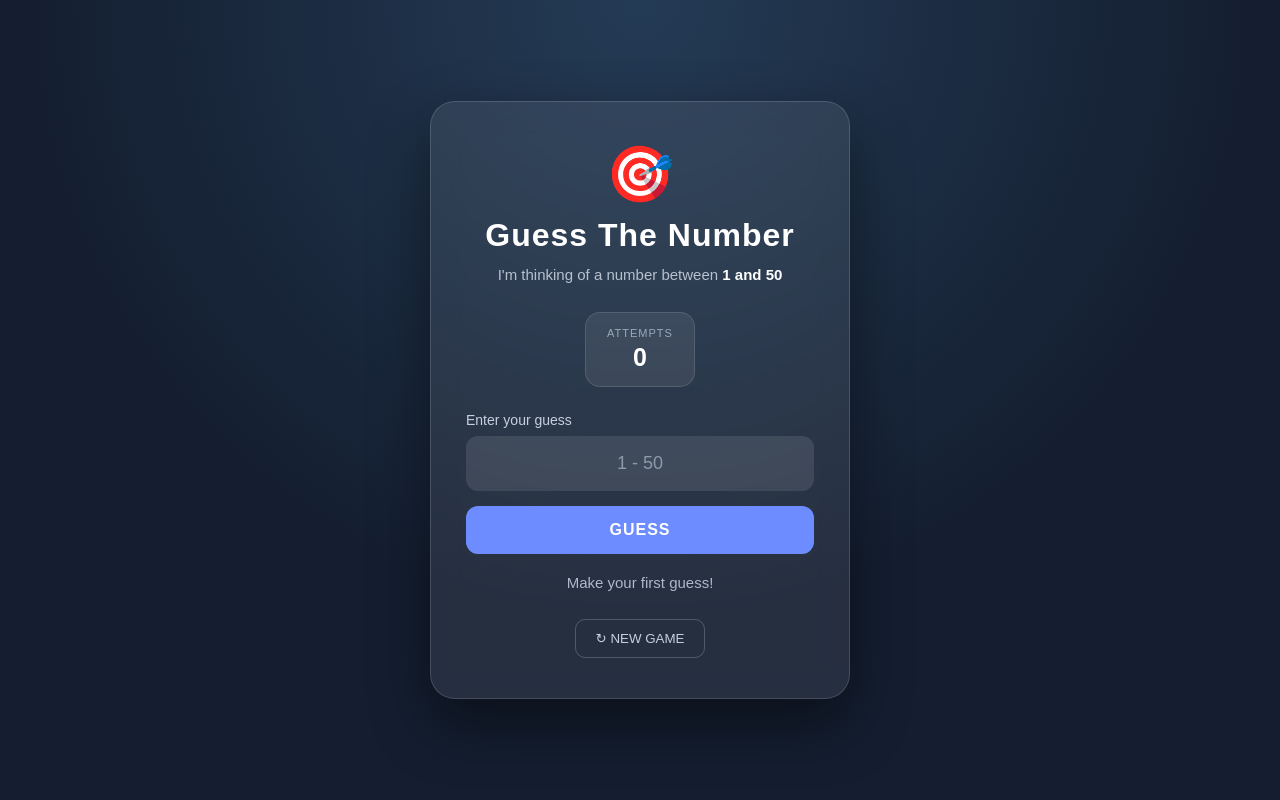
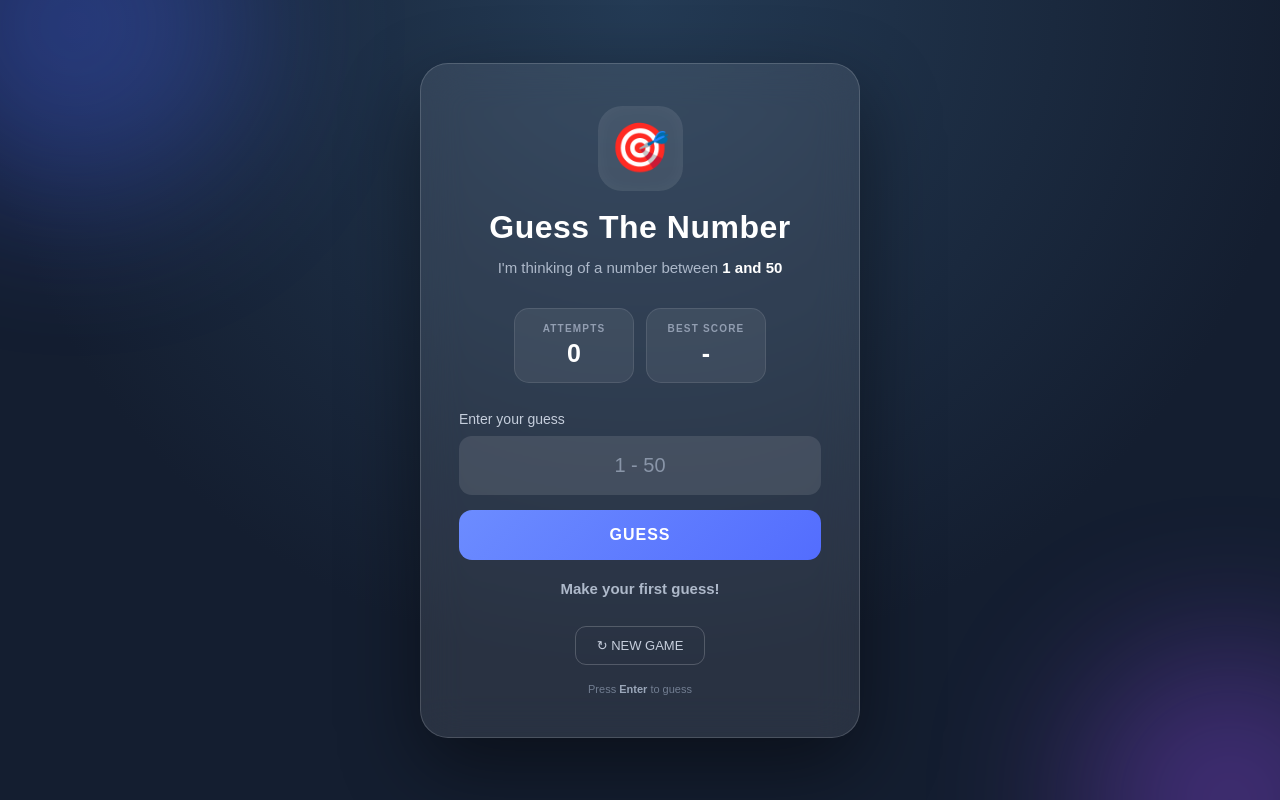
Before and after one commit to Batuk55/guess-the-number, a Flask app: page / in a window 1280 px wide. Run offline with Flask 3, Linux system fonts and the light colour scheme.

Commit message:
Add game UI and animations

```diff
--- a/app.py
+++ b/app.py
@@ -32,7 +32,8 @@ def guess():
     if num > random_number:
 
         return jsonify({
-            "message": "Guess a smaller number!",
+            "message": "Too high! Try a smaller number.",
+            "status": "high",
             "attempts": attempts,
             "correct": False
         })
@@ -40,7 +41,8 @@ def guess():
     elif num < random_number:
 
         return jsonify({
-            "message": "Guess a greater number!",
+            "message": "Too low! Try a greater number.",
+            "status": "low",
             "attempts": attempts,
             "correct": False
         })
@@ -48,7 +50,8 @@ def guess():
     else:
 
         return jsonify({
-            "message": "🎉 Congratulations! You guessed it!",
+            "message": "You guessed it!",
+            "status": "correct",
             "attempts": attempts,
             "correct": True
         })
@@ -58,6 +61,7 @@ def guess():
 def new_game():
 
     session["random_number"] = random.randint(1, 50)
+
     session["attempts"] = 0
 
     return jsonify({
--- a/static/script.js
+++ b/static/script.js
@@ -1,11 +1,40 @@
 const guessInput = document.getElementById("guess");
+
 const guessButton = document.getElementById("guess-button");
+
 const newGameButton = document.getElementById("new-game-button");
 
 const message = document.getElementById("message");
+
 const attemptsDisplay = document.getElementById("attempts");
 
+const bestScoreDisplay = document.getElementById("best-score");
+
+const gameCard = document.getElementById("game-card");
+
+const gameIcon = document.getElementById("game-icon");
+
+const gameTitle = document.getElementById("game-title");
+
+/* =========================
+   BEST SCORE
+   ========================= */
+
+let bestScore = localStorage.getItem("bestScore");
+
+if (bestScore !== null) {
+  bestScoreDisplay.textContent = bestScore;
+}
+
+/* =========================
+   GUESS BUTTON
+   ========================= */
+
 guessButton.addEventListener("click", makeGuess);
+
+/* =========================
+   ENTER KEY
+   ========================= */
 
 guessInput.addEventListener("keydown", function (event) {
   if (event.key === "Enter") {
@@ -13,21 +42,34 @@ guessInput.addEventListener("keydown", function (event) {
   }
 });
 
+/* =========================
+   MAKE GUESS
+   ========================= */
+
 async function makeGuess() {
   const guess = Number(guessInput.value);
 
+  /* Empty input */
+
   if (!guess) {
-    message.textContent = "Please enter a number.";
+    showError("Please enter a number.");
 
     return;
   }
 
+  /* Invalid range */
+
   if (guess < 1 || guess > 50) {
-    message.textContent = "Enter a number between 1 and 50.";
+    showError("Enter a number between 1 and 50.");
 
     return;
   }
 
+  /* Disable while processing */
+
+  guessButton.disabled = true;
+
+  try {
     const response = await fetch("/guess", {
       method: "POST",
 
@@ -42,31 +84,117 @@ async function makeGuess() {
 
     const data = await response.json();
 
-  message.textContent = data.message;
+    /* Update attempts */
 
     attemptsDisplay.textContent = data.attempts;
 
-  if (data.correct) {
-    guessButton.disabled = true;
+    /* Remove old states */
 
-    guessInput.disabled = true;
+    message.classList.remove("high", "low", "correct");
 
-    message.textContent = data.message;
+    /* =====================
+           TOO HIGH
+           ===================== */
+
+    if (data.status === "high") {
+      message.textContent = "📈 Too high! Try a smaller number.";
+
+      message.classList.add("high");
+    } else if (data.status === "low") {
+      /* =====================
+           TOO LOW
+           ===================== */
+      message.textContent = "📉 Too low! Try a greater number.";
+
+      message.classList.add("low");
+    } else if (data.status === "correct") {
+      /* =====================
+           CORRECT
+           ===================== */
+      handleWin(data.attempts);
+    }
+  } catch (error) {
+    message.textContent = "Something went wrong. Please try again.";
+
+    message.classList.remove("high", "low", "correct");
   }
 
   guessInput.value = "";
 
   guessInput.focus();
+
+  /* Re-enable button */
+
+  if (!gameCard.classList.contains("win")) {
+    guessButton.disabled = false;
+  }
 }
 
-newGameButton.addEventListener("click", async function () {
+/* =========================
+   WIN
+   ========================= */
+
+function handleWin(attempts) {
+  message.textContent = "🎉 You guessed it!";
+
+  message.classList.add("correct");
+
+  gameIcon.textContent = "🏆";
+
+  gameIcon.classList.add("win-icon");
+
+  gameTitle.textContent = "You Got It!";
+
+  gameCard.classList.add("win");
+
+  guessButton.disabled = true;
+
+  guessInput.disabled = true;
+
+  /* =====================
+       BEST SCORE
+       ===================== */
+
+  if (bestScore === null || attempts < Number(bestScore)) {
+    bestScore = attempts;
+
+    localStorage.setItem("bestScore", bestScore);
+
+    bestScoreDisplay.textContent = bestScore;
+
+    message.textContent = "🏆 New Best Score!";
+  }
+}
+
+/* =========================
+   NEW GAME
+   ========================= */
+
+newGameButton.addEventListener("click", startNewGame);
+
+async function startNewGame() {
+  newGameButton.disabled = true;
+
+  try {
     await fetch("/new-game", {
       method: "POST",
     });
 
+    /* Reset UI */
+
     attemptsDisplay.textContent = "0";
 
     message.textContent = "Make your first guess!";
+
+    message.classList.remove("high", "low", "correct");
+
+    gameCard.classList.remove("win");
+
+    gameIcon.textContent = "🎯";
+
+    gameIcon.classList.remove("win-icon");
+
+    gameTitle.textContent = "Guess The Number";
 
     guessInput.disabled = false;
 
@@ -75,4 +203,32 @@ newGameButton.addEventListener("click", async function () {
     guessInput.value = "";
 
     guessInput.focus();
-});
+  } catch (error) {
+    message.textContent = "Could not start a new game.";
+  }
+
+  newGameButton.disabled = false;
+}
+
+/* =========================
+   ERROR
+   ========================= */
+
+function showError(text) {
+  message.textContent = text;
+
+  message.classList.remove("high", "low", "correct");
+
+  gameCard.classList.remove("shake");
+
+  /*
+       Force browser to restart
+       the animation.
+    */
+
+  void gameCard.offsetWidth;
+
+  gameCard.classList.add("shake");
+
+  guessInput.focus();
+}
--- a/static/style.css
+++ b/static/style.css
@@ -8,121 +8,205 @@ body {
   min-height: 100vh;
 
   display: flex;
+
   justify-content: center;
+
   align-items: center;
+
+  overflow: hidden;
 
   font-family: Arial, Helvetica, sans-serif;
 
-  background: radial-gradient(circle at top, #243b55, #141e30 60%);
+  color: white;
 
-  color: white;
+  background: radial-gradient(circle at top, #243b55, #141e30 65%);
 }
 
-/* Main container */
+/* =========================
+   BACKGROUND
+   ========================= */
+
+.background-circle {
+  position: fixed;
+
+  border-radius: 50%;
+
+  filter: blur(80px);
+
+  opacity: 0.35;
+
+  pointer-events: none;
+}
+
+.circle-one {
+  width: 350px;
+
+  height: 350px;
+
+  background: #4969ff;
+
+  top: -150px;
+
+  left: -100px;
+}
+
+.circle-two {
+  width: 300px;
+
+  height: 300px;
+
+  background: #9b4dff;
+
+  bottom: -150px;
+
+  right: -100px;
+}
+
+/* =========================
+   CONTAINER
+   ========================= */
 
 .game-container {
   width: 100%;
+
   min-height: 100vh;
 
   display: flex;
+
   justify-content: center;
+
   align-items: center;
 
   padding: 20px;
 }
 
-/* Game card */
+/* =========================
+   GAME CARD
+   ========================= */
 
 .game-card {
-  width: 420px;
+  width: 440px;
 
-  padding: 40px 35px;
+  padding: 42px 38px;
 
   text-align: center;
 
+  background: rgba(255, 255, 255, 0.09);
+
+  border: 1px solid rgba(255, 255, 255, 0.16);
+
+  border-radius: 28px;
+
+  backdrop-filter: blur(20px);
+
+  box-shadow: 0 30px 80px rgba(0, 0, 0, 0.45);
+
+  transition:
+    transform 0.3s ease,
+    box-shadow 0.3s ease;
+}
+
+/* =========================
+   ICON
+   ========================= */
+
+.game-icon {
+  width: 85px;
+
+  height: 85px;
+
+  margin: 0 auto 18px;
+
+  display: flex;
+
+  justify-content: center;
+
+  align-items: center;
+
+  font-size: 48px;
+
+  border-radius: 24px;
+
   background: rgba(255, 255, 255, 0.08);
 
-  border: 1px solid rgba(255, 255, 255, 0.15);
-
-  border-radius: 25px;
-
-  backdrop-filter: blur(15px);
-
-  box-shadow: 0 25px 60px rgba(0, 0, 0, 0.45);
+  box-shadow: inset 0 0 20px rgba(255, 255, 255, 0.04);
 }
 
-/* Icon */
-
-.game-icon {
-  font-size: 55px;
-
-  margin-bottom: 10px;
-}
-
-/* Heading */
+/* =========================
+   HEADING
+   ========================= */
 
 h1 {
   font-size: 32px;
 
   margin-bottom: 10px;
 
-  letter-spacing: 1px;
+  letter-spacing: 0.5px;
 }
 
-/* Subtitle */
-
 .subtitle {
-  color: #b8c1d1;
+  color: #aeb9ca;
 
   font-size: 15px;
 
-  line-height: 1.5;
+  line-height: 1.6;
 
-  margin-bottom: 25px;
+  margin-bottom: 28px;
 }
 
 .subtitle strong {
   color: white;
 }
 
-/* Attempts */
+/* =========================
+   STATS
+   ========================= */
 
-.attempt-box {
-  display: inline-flex;
-
-  flex-direction: column;
-
-  align-items: center;
+.stats {
+  display: flex;
 
   justify-content: center;
 
-  width: 110px;
-  height: 75px;
+  gap: 12px;
 
-  margin-bottom: 25px;
+  margin-bottom: 28px;
+}
+
+.stat-box {
+  width: 120px;
+
+  padding: 14px 10px;
 
   border-radius: 15px;
 
-  background: rgba(255, 255, 255, 0.08);
+  background: rgba(255, 255, 255, 0.07);
 
-  border: 1px solid rgba(255, 255, 255, 0.12);
+  border: 1px solid rgba(255, 255, 255, 0.1);
 }
 
-.attempt-box span {
-  font-size: 11px;
+.stat-box span {
+  display: block;
 
-  color: #9da8bb;
+  color: #929eb1;
 
-  letter-spacing: 1px;
+  font-size: 10px;
+
+  font-weight: bold;
+
+  letter-spacing: 1.2px;
 }
 
-.attempt-box strong {
+.stat-box strong {
+  display: block;
+
+  margin-top: 5px;
+
   font-size: 25px;
-
-  margin-top: 4px;
 }
 
-/* Input section */
+/* =========================
+   INPUT
+   ========================= */
 
 .input-section {
   display: flex;
@@ -135,67 +219,71 @@ h1 {
 .input-section label {
   text-align: left;
 
-  margin-bottom: 8px;
+  margin-bottom: 9px;
+
+  color: #c5cedc;
 
   font-size: 14px;
-
-  color: #c8d0dd;
 }
-
-/* Input */
 
 #guess {
   width: 100%;
 
-  padding: 15px;
+  padding: 16px;
 
   border: 2px solid transparent;
 
-  border-radius: 12px;
+  border-radius: 13px;
 
   outline: none;
 
-  background: rgba(255, 255, 255, 0.1);
+  background: rgba(255, 255, 255, 0.11);
 
   color: white;
 
-  font-size: 18px;
+  font-size: 20px;
 
   text-align: center;
 
-  transition: 0.2s;
+  transition:
+    border 0.2s ease,
+    background 0.2s ease,
+    transform 0.2s ease;
 }
 
 #guess::placeholder {
-  color: #8e99aa;
+  color: #8995a8;
 }
 
 #guess:focus {
   border-color: #6c8cff;
 
-  background: rgba(255, 255, 255, 0.14);
+  background: rgba(255, 255, 255, 0.15);
 }
 
-/* Remove number input arrows */
+/* Remove number arrows */
 
 #guess::-webkit-inner-spin-button,
 #guess::-webkit-outer-spin-button {
   -webkit-appearance: none;
+
   margin: 0;
 }
 
-/* Guess button */
+/* =========================
+   GUESS BUTTON
+   ========================= */
 
 #guess-button {
   margin-top: 15px;
 
-  padding: 15px;
+  padding: 16px;
 
   border: none;
 
-  border-radius: 12px;
+  border-radius: 13px;
 
-  background: #6c8cff;
+  background: linear-gradient(135deg, #6c8cff, #536dfe);
 
   color: white;
 
@@ -207,23 +295,38 @@ h1 {
 
   cursor: pointer;
 
-  transition: 0.2s;
+  transition:
+    transform 0.2s ease,
+    box-shadow 0.2s ease,
+    opacity 0.2s ease;
 }
 
 #guess-button:hover {
   transform: translateY(-2px);
 
-  box-shadow: 0 8px 25px rgba(108, 140, 255, 0.35);
+  box-shadow: 0 10px 30px rgba(108, 140, 255, 0.35);
 }
 
 #guess-button:active {
-  transform: translateY(0);
+  transform: scale(0.98);
 }
 
-/* Message */
+#guess-button:disabled {
+  cursor: not-allowed;
+
+  opacity: 0.5;
+
+  transform: none;
+
+  box-shadow: none;
+}
+
+/* =========================
+   MESSAGE
+   ========================= */
 
 .message {
-  min-height: 25px;
+  min-height: 27px;
 
   margin-top: 20px;
 
@@ -231,49 +334,176 @@ h1 {
 
   font-size: 15px;
 
-  font-weight: 500;
+  font-weight: 600;
+
+  transition:
+    color 0.2s ease,
+    transform 0.2s ease;
 }
 
-/* New game */
+.message.high {
+  color: #ff9b8a;
+}
+
+.message.low {
+  color: #7dc8ff;
+}
+
+.message.correct {
+  color: #65e6a5;
+
+  font-size: 17px;
+}
+
+/* =========================
+   NEW GAME
+   ========================= */
 
 .new-game-button {
-  margin-top: 20px;
+  margin-top: 19px;
 
-  padding: 11px 20px;
+  padding: 11px 21px;
 
   border: 1px solid rgba(255, 255, 255, 0.2);
 
-  border-radius: 10px;
+  border-radius: 11px;
 
   background: transparent;
 
   color: #c7cfdd;
 
+  font-size: 13px;
+
   cursor: pointer;
 
-  transition: 0.2s;
+  transition:
+    background 0.2s ease,
+    color 0.2s ease,
+    transform 0.2s ease;
 }
 
 .new-game-button:hover {
   background: rgba(255, 255, 255, 0.08);
 
   color: white;
+
+  transform: translateY(-1px);
 }
 
-/* Mobile */
+/* =========================
+   HINT
+   ========================= */
+
+.hint {
+  margin-top: 18px;
+
+  color: #727e91;
+
+  font-size: 11px;
+}
+
+.hint strong {
+  color: #9ba7b9;
+}
+
+/* =========================
+   ANIMATIONS
+   ========================= */
+
+/* Shake when invalid */
+
+.shake {
+  animation: shake 0.35s ease;
+}
+
+@keyframes shake {
+  0% {
+    transform: translateX(0);
+  }
+
+  25% {
+    transform: translateX(-8px);
+  }
+
+  50% {
+    transform: translateX(8px);
+  }
+
+  75% {
+    transform: translateX(-5px);
+  }
+
+  100% {
+    transform: translateX(0);
+  }
+}
+
+/* Correct answer */
+
+.win {
+  animation: win-card 0.6s ease;
+}
+
+@keyframes win-card {
+  0% {
+    transform: scale(1);
+  }
+
+  50% {
+    transform: scale(1.035);
+  }
+
+  100% {
+    transform: scale(1);
+  }
+}
+
+/* Winning icon */
+
+.win-icon {
+  animation: celebrate 0.8s ease infinite alternate;
+}
+
+@keyframes celebrate {
+  from {
+    transform: rotate(-6deg) scale(1);
+  }
+
+  to {
+    transform: rotate(6deg) scale(1.1);
+  }
+}
+
+/* =========================
+   MOBILE
+   ========================= */
 
 @media (max-width: 500px) {
   .game-card {
     width: 100%;
 
-    padding: 35px 25px;
+    padding: 32px 23px;
+
+    border-radius: 23px;
+  }
+
+  .game-icon {
+    width: 72px;
+
+    height: 72px;
+
+    font-size: 40px;
   }
 
   h1 {
     font-size: 27px;
   }
 
-  .game-icon {
-    font-size: 48px;
+  .subtitle {
+    font-size: 14px;
+  }
+
+  .stat-box {
+    width: 110px;
   }
 }
--- a/templates/index.html
+++ b/templates/index.html
@@ -1,36 +1,99 @@
-<!doctype html>
+<!DOCTYPE html>
 <html lang="en">
+
 <head>
-    <meta charset="UTF-8" />
-    <meta name="viewport" content="width=device-width, initial-scale=1.0" />
+
+    <meta charset="UTF-8">
+
+    <meta
+        name="viewport"
+        content="width=device-width, initial-scale=1.0"
+    >
 
     <title>Guess The Number</title>
 
     <link
         rel="stylesheet"
         href="{{ url_for('static', filename='style.css') }}"
-    />
+    >
+
 </head>
 
+
 <body>
-    <div class="game-container">
-      <div class="game-card">
-        <div class="game-icon">🎯</div>
 
-        <h1>Guess The Number</h1>
+    <div class="background-circle circle-one"></div>
+    <div class="background-circle circle-two"></div>
+
+
+    <main class="game-container">
+
+        <div class="game-card" id="game-card">
+
+
+            <!-- Game icon -->
+
+            <div class="game-icon" id="game-icon">
+                🎯
+            </div>
+
+
+            <!-- Heading -->
+
+            <h1 id="game-title">
+                Guess The Number
+            </h1>
+
 
             <p class="subtitle">
+
                 I'm thinking of a number between
+
                 <strong>1 and 50</strong>
+
             </p>
 
-        <div class="attempt-box">
-          <span>ATTEMPTS</span>
-          <strong id="attempts">0</strong>
+
+            <!-- Score section -->
+
+            <div class="stats">
+
+                <div class="stat-box">
+
+                    <span>
+                        ATTEMPTS
+                    </span>
+
+                    <strong id="attempts">
+                        0
+                    </strong>
+
                 </div>
 
+
+                <div class="stat-box">
+
+                    <span>
+                        BEST SCORE
+                    </span>
+
+                    <strong id="best-score">
+                        -
+                    </strong>
+
+                </div>
+
+            </div>
+
+
+            <!-- Input -->
+
             <div class="input-section">
-          <label for="guess">Enter your guess</label>
+
+                <label for="guess">
+                    Enter your guess
+                </label>
+
 
                 <input
                     type="number"
@@ -38,17 +101,63 @@
                     min="1"
                     max="50"
                     placeholder="1 - 50"
-          />
+                    autocomplete="off"
+                >
 
-          <button id="guess-button">GUESS</button>
+
+                <button
+                    id="guess-button"
+                    type="button"
+                >
+
+                    GUESS
+
+                </button>
+
             </div>
 
-        <div id="message" class="message">Make your first guess!</div>
 
-        <button id="new-game-button" class="new-game-button">↻ NEW GAME</button>
-      </div>
+            <!-- Game message -->
+
+            <div
+                id="message"
+                class="message"
+            >
+
+                Make your first guess!
+
             </div>
 
-    <script src="{{ url_for('static', filename='script.js') }}"></script>
+
+            <!-- New game -->
+
+            <button
+                id="new-game-button"
+                class="new-game-button"
+                type="button"
+            >
+
+                ↻ NEW GAME
+
+            </button>
+
+
+            <!-- Hint -->
+
+            <p class="hint">
+                Press <strong>Enter</strong> to guess
+            </p>
+
+
+        </div>
+
+    </main>
+
+
+    <script
+        src="{{ url_for('static', filename='script.js') }}"
+    ></script>
+
 </body>
+
 </html>
```
Lines whose indentation alone changed are shown as unchanged.
